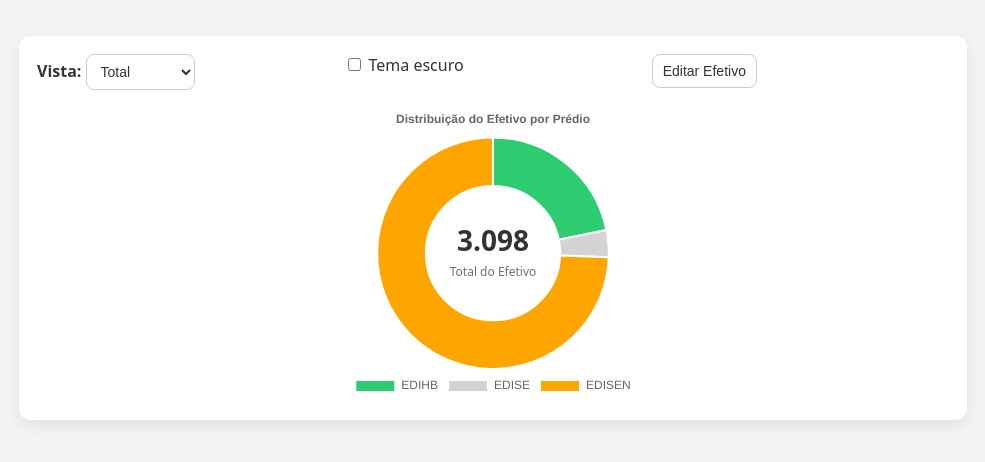
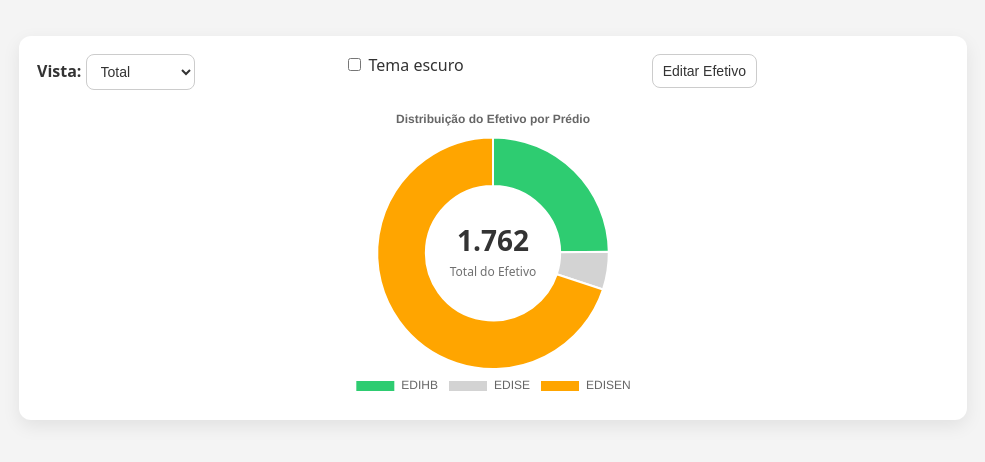
Before and after one commit to ygorkarateca/efeitoPredios, a website: page index.html in a window 1280 px wide. Shown: the whole page, without its empty margins (147-1132 px from the left). Drawn offline with nearby package versions, Linux system fonts and the light colour scheme; no server answers.

Commit message:
final day

```diff
--- a/index.html
+++ b/index.html
@@ -192,9 +192,9 @@
   <script>
     // ======== Local de alterar o efetivo dos prédios ========
     const defaultData = [
-      [369, 214, 92],  // EDIHB: Empregado, Funcionário, Visitante
-      [6, 105, 6],    // EDISE
-      [1688, 480, 138] // EDISEN
+      [191, 187, 59],  // EDIHB: Empregado, Funcionário, Visitante
+      [3, 82, 8],    // EDISE
+      [853, 277, 102] // EDISEN
     ];
     const state = {
       vista: 'total',
```
